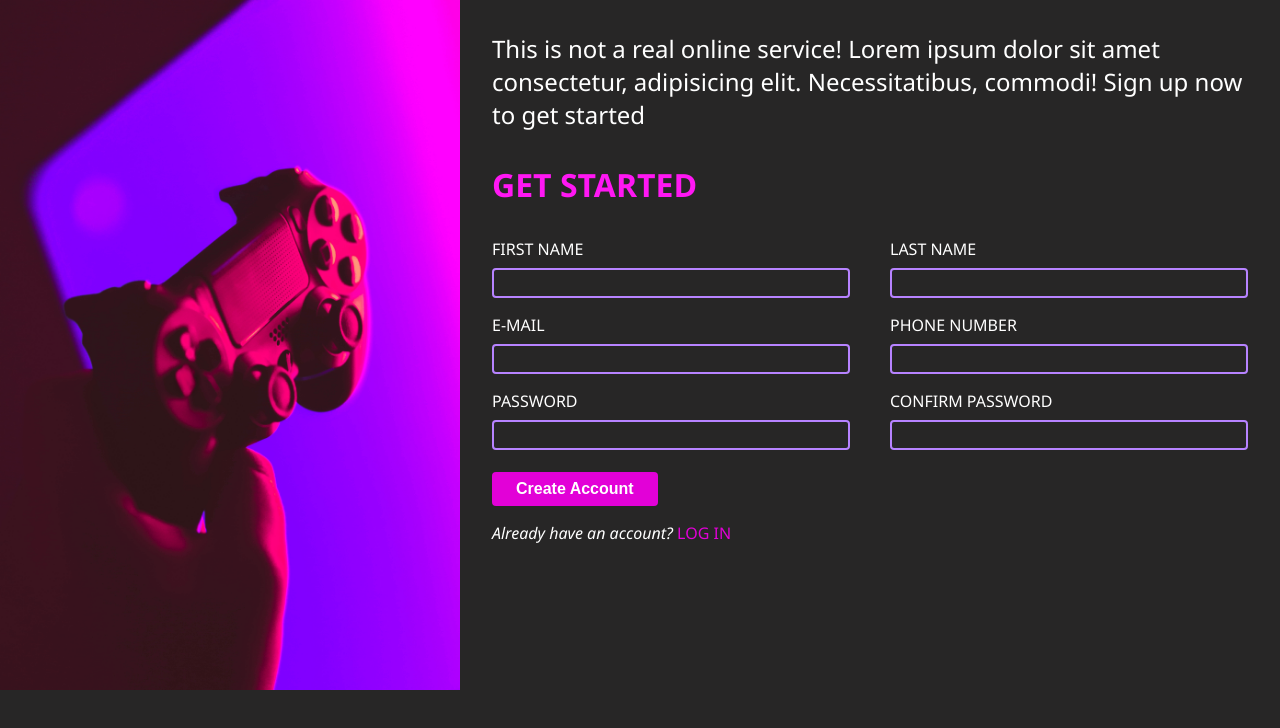
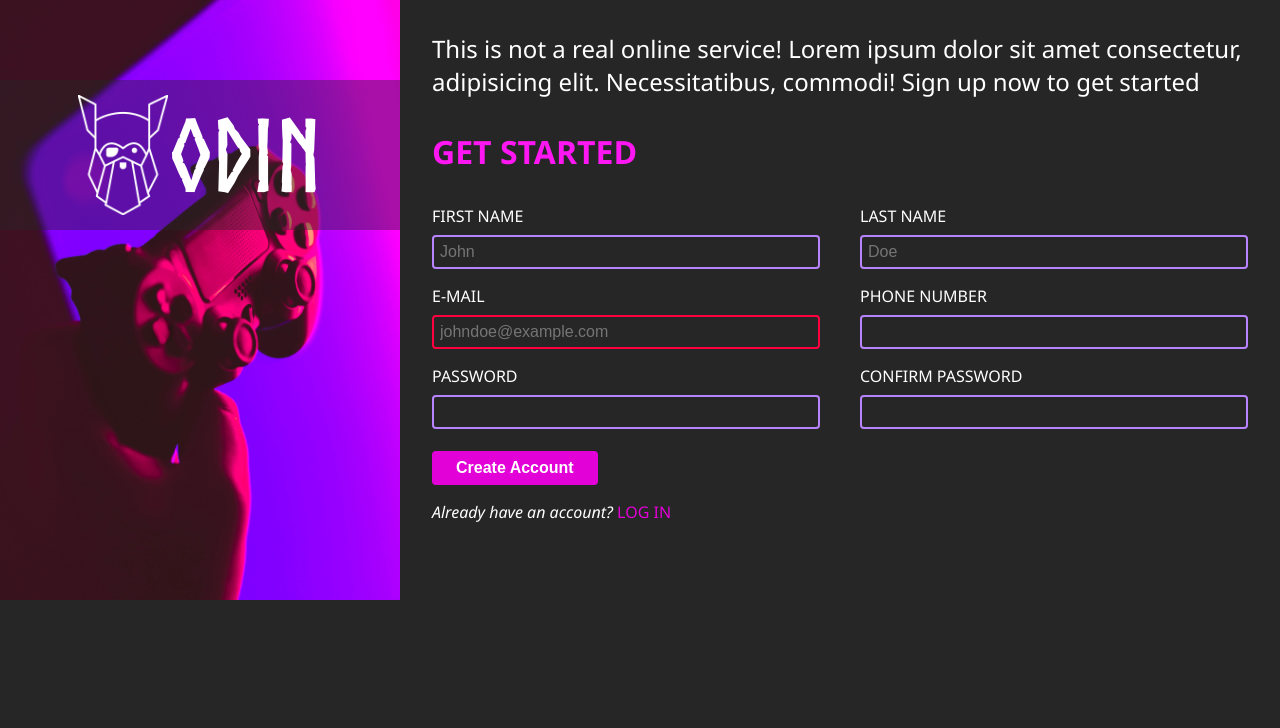
Before and after one commit to bkrmroy/sign-up-form, a plain HTML site: page index.html in a window 1280 px wide. Drawn offline with Linux system fonts and the light colour scheme.

Commit message:
validate the form and add logo

```diff
--- a/index.html
+++ b/index.html
@@ -9,35 +9,39 @@
 </head>
 <body>
     <img src="./images/img-1.jpg" alt="Gaming picture" class="side-img">
+     <div class="logo-container">
+        <img src="./images/odin-lined.png" alt="odin-logo" class="logo">
+        <div class="logo-text">ODIN</div>
+    </div>
     <div class="container">
         <header>
             <div class="header-description">This is not a real online service! Lorem ipsum dolor sit amet consectetur, adipisicing elit. Necessitatibus, commodi! Sign up now to get started</div>
             <div class="call">GET STARTED</div>
         </header>
-        <form action="" method="get">
+        <form action="#" method="get">
             <div class="form-div">
                 <label for="first-name">FIRST NAME</label>
-                <input id= "first-name" type="text" name="first-name">
+                <input id= "first-name" type="text" required placeholder="John" name="first-name">
             </div>
             <div class="form-div">
                 <label for="last-name">LAST NAME</label>
-                <input type="text" id="last-name" name="last-name">
+                <input type="text" placeholder="Doe" required id="last-name" name="last-name">
             </div>
             <div class="form-div">
                 <label for="email">E-MAIL</label>
-                <input type="email" id="email" name="email">
+                <input type="email" placeholder="johndoe@example.com" required id="email" name="email">
             </div>
             <div class="form-div">
                 <label for="phone-number">PHONE NUMBER</label>
-                <input type="text" inputmode="numeric" id="phone-number" name="phone-number">
+                <input type="text" inputmode="numeric" required id="phone-number" name="phone-number">
             </div>
             <div class="form-div">
                 <label for="password">PASSWORD</label>
-                <input type="password" name="password" id="password">
+                <input type="password" minlength="6" name="password" required id="password">
             </div>
             <div class="form-div">
                 <label for="confirm-password">CONFIRM PASSWORD</label>
-                <input type="password" id="confirm-password" name="confirmed-password">
+                <input type="password" minlength="6" id="confirm-password" required name="confirmed-password">
             </div>
             <div class="btn">
                 <button type="submit" id="btn-create-account">Create Account</button>
--- a/styles.css
+++ b/styles.css
@@ -1,20 +1,52 @@
 
+:root{
+    --dark-bg: rgb(39, 38, 38);
+    --side-img-width: 400px;
+}
+@font-face {
+    font-family: norse-bold;
+    src: url(./fonts/Norse-Bold.otf);
+}
 body{
     padding: 0;
     margin: 0;
     display: flex;
     flex-direction: row;
     font-family: 'Segoe UI', Tahoma, Geneva, Verdana, sans-serif;
-    background-color: rgb(39, 38, 38);
+    background-color: var(--dark-bg);
     color: white;
+    position: relative;
 
 }
 .side-img{
     height: auto;
-    width: 460px;
+    width: var(--side-img-width);
     margin: 0;
     flex-shrink: 2;
 }
+
+.logo-container{
+    background-color: rgba(39, 38, 38,0.4);
+    width: var(--side-img-width);
+    height: 25%;
+    position: absolute;
+    left: 0;
+    top: 80px;
+    display: flex;
+    justify-content: center;
+    align-items: center;
+    gap: 2px;
+    font-family: norse-bold;
+    font-size: 100px;
+
+}
+.logo{
+    height: 80%;
+}
+.container{
+    padding-bottom: 32px;
+}
+
 header{
     padding-top: 32px;
     padding-left: 32px;
@@ -58,21 +90,35 @@ form{
     flex-grow: 1;
 }
 .form-div input{
-    background-color: rgb(39, 38, 38);
+    background-color: var(--dark-bg);
     border: 2px solid #b783ff;
     border-radius: 4px;
 
-    padding: 4px;
+    padding: 6px;
     font-size: 1rem;
     color: white;
 
   }
+input:focus, input:active{
+    border: 2px solid rgb(255, 23, 243);
+    outline: none;
+    background-color: var(--dark-bg);
+}
+
+
+
+input[type="email"]:invalid{
+    border: 2px solid #ff0141;
+}
 
   .form-div label{
     margin-bottom: 8px;
     color: white;
     font-weight:400;
   }
+
+
+
 .btn{
     position: absolute;
     bottom: 16px;
```
Also changed, not shown: fonts/Norse-Bold.otf (added), images/odin-lined.png (added).
